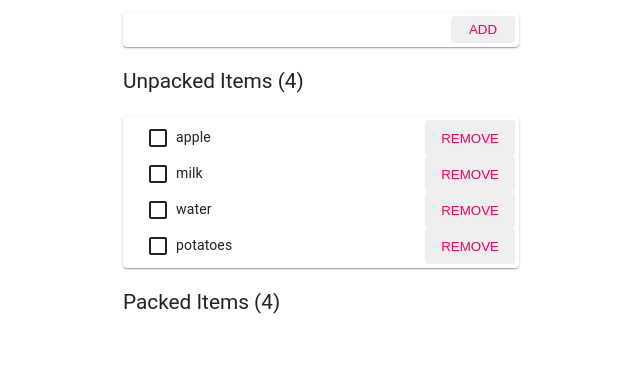
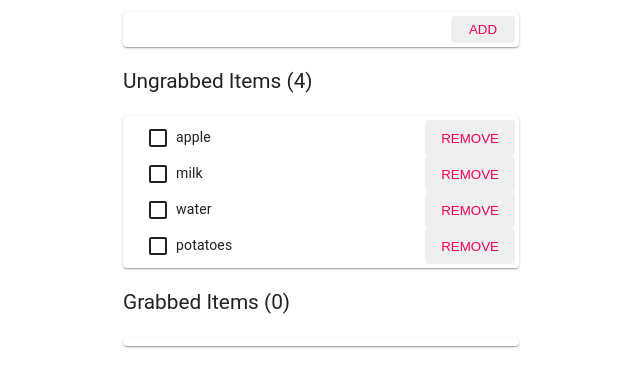
Before and after one commit to eldiyar7/grocery-list-app, a React (Create React App) app: page / in a window 1280 px wide. Shown: the top 386 px of the page, without its empty margins (319-959 px from the left). Built offline with nearby package versions, Linux system fonts and the light colour scheme.

Commit message:
add unpacked items

```diff
--- a/src/App.js
+++ b/src/App.js
@@ -44,21 +44,32 @@ class App extends Component {
   }
 
   render() {
+    const ungrabbedItems = this.state.items.filter(
+      item => !item.grabbed,
+    )
+    const grabbedItems = this.state.items.filter(item => item.grabbed)
+
     return (
       <div className="container">
         <NewItem addItem={this.addItem} />
         <Title component="h3">
-          Unpacked Items ({this.state.items.length})
+          Ungrabbed Items ({ungrabbedItems.length})
         </Title>
         <Items
-          items={this.state.items}
+          items={ungrabbedItems}
           checkOffItem={this.checkOffItem}
           removeItem={this.removeItem}
           addItem={this.addItem}
         />
         <Title component="h3">
-          Packed Items ({this.state.items.length})
+          Grabbed Items ({grabbedItems.length})
         </Title>
+        <Items
+          items={grabbedItems}
+          checkOffItem={this.checkOffItem}
+          removeItem={this.removeItem}
+          addItem={this.addItem}
+        />
       </div>
     )
   }
```
